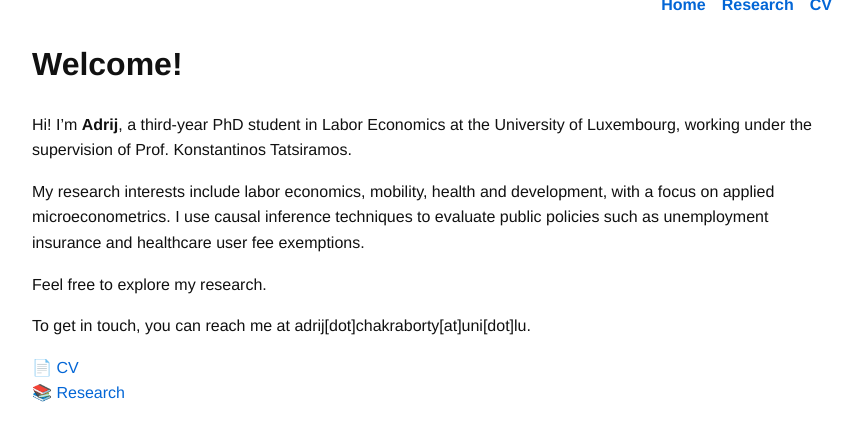
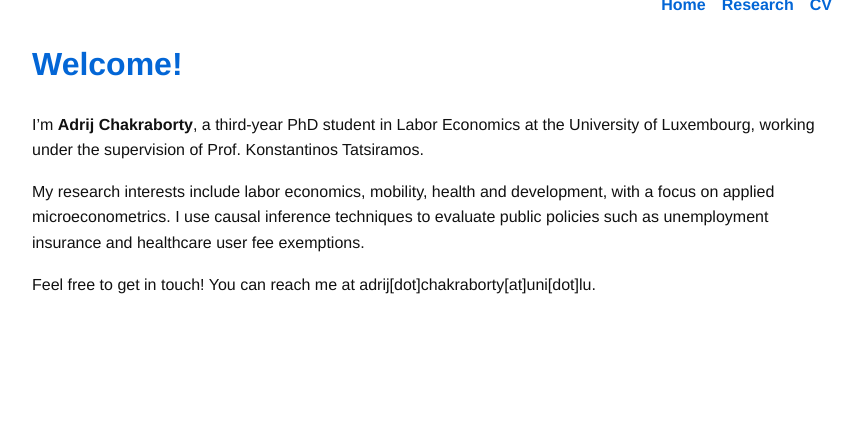
Before and after one commit to AdrijC3/AdrijC3.github.io, a Jekyll site: the page built from index.md, in a window 1280 px wide, cut to the strip 131-572 px from the top of the page. Shown: the whole strip, without its empty margins (208-1071 px from the left). Built offline with Jekyll 4.4.1, drawn with Linux system fonts in a browser that asks for light colours.

Commit message:
Styled Welcome heading in GitHub blue

```diff
--- a/index.md
+++ b/index.md
@@ -2,15 +2,10 @@
 layout: default
 title: Home
 ---
-# Welcome!
+<h1 style="color: #0366d6;">Welcome!</h1>
 
-Hi! I'm **Adrij**, a third-year PhD student in Labor Economics at the University of Luxembourg, working under the supervision of Prof. Konstantinos Tatsiramos.
+I'm **Adrij Chakraborty**, a third-year PhD student in Labor Economics at the University of Luxembourg, working under the supervision of Prof. Konstantinos Tatsiramos.
 
 My research interests include labor economics, mobility, health and development, with a focus on applied microeconometrics. I use causal inference techniques to evaluate public policies such as unemployment insurance and healthcare user fee exemptions.
 
-Feel free to explore my research.
-
-To get in touch, you can reach me at adrij[dot]chakraborty[at]uni[dot]lu.
-
-📄 [CV](assets/Adrij_CV.pdf)
-📚 [Research](/research.html)
+Feel free to get in touch! You can reach me at adrij[dot]chakraborty[at]uni[dot]lu.
```
